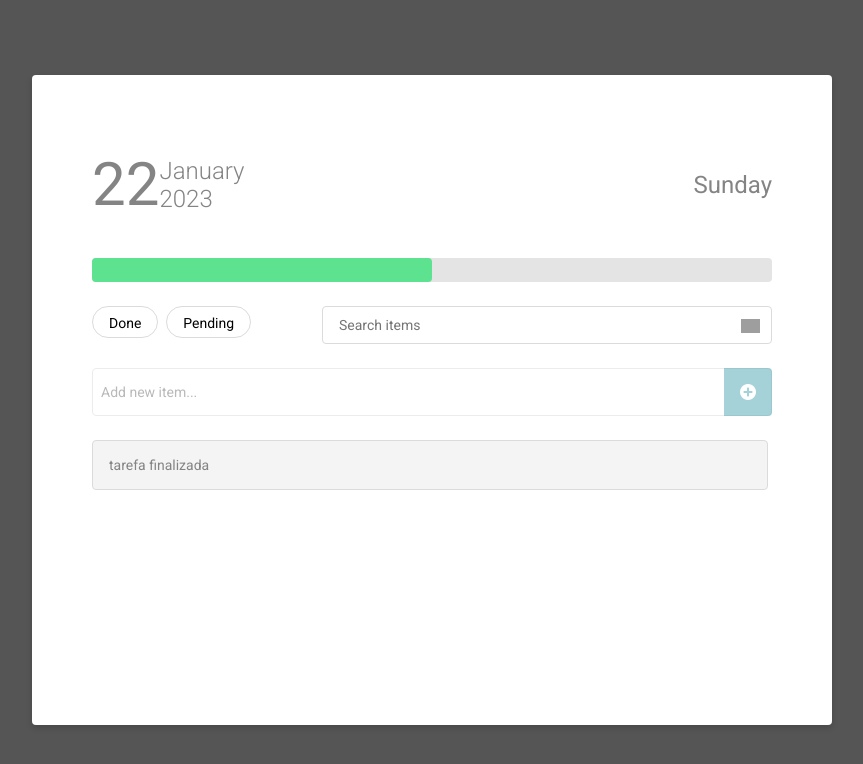
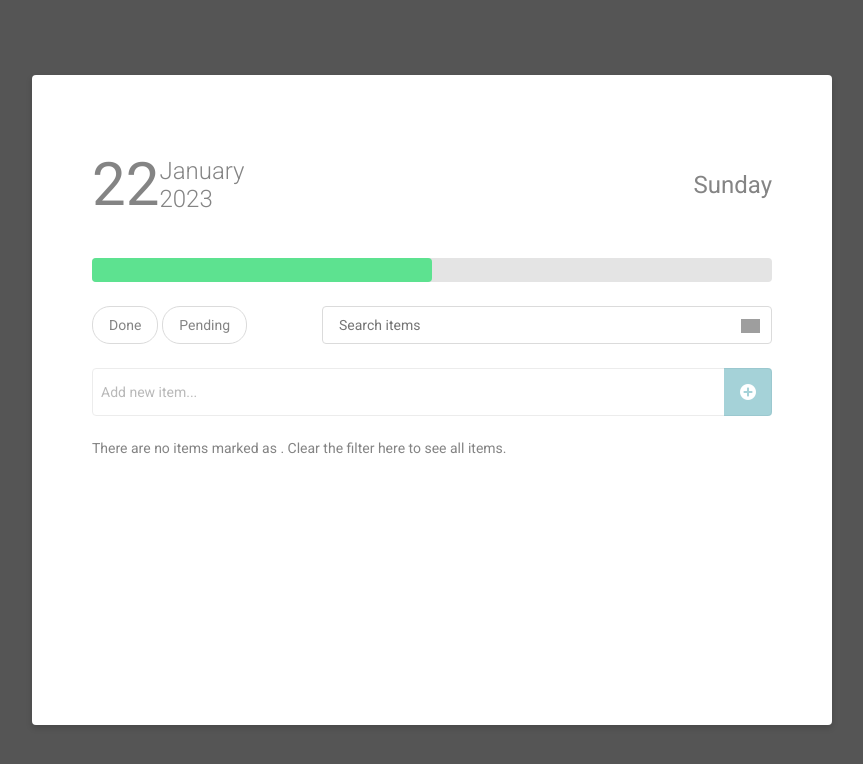
Before and after one commit to sizebay/frontend-challenge, a React (Create React App) app in the folder challenge-sizebay/: page / in a window 1280 px wide. Shown: the top 764 px of the page, without its empty margins (208-1071 px from the left). Built offline with nearby package versions, Linux system fonts and the light colour scheme; grey boxes are pictures that could not be loaded.

Commit message:
fix buttons and filters

```diff
--- a/challenge-sizebay/package.json
+++ b/challenge-sizebay/package.json
@@ -9,6 +9,7 @@
     "react": "^18.2.0",
     "react-dom": "^18.2.0",
     "react-scripts": "5.0.1",
+    "react-tooltip": "^5.5.2",
     "styled-components": "^5.3.6",
     "web-vitals": "^2.1.4"
   },
--- a/challenge-sizebay/src/App.jsx
+++ b/challenge-sizebay/src/App.jsx
@@ -5,7 +5,6 @@ import {
   Modal,
   ModalContent,
   MidModal,
-  StatusButtons,
   } from "./style";
 import ProgressBar from "./Components/ProgressBar/ProgressBar";
 import Calendar from "./Components/Calendar/Calendar";
@@ -14,18 +13,17 @@ import ToDoList from "./Components/ToDoList/ToDoList";
 import GlobalState from "./Contexts/GlobalState";
 
 function App() {
+
+
   return (
     <GlobalState>
       <GlobalStyle />
       <Modal>
         <ModalContent>
           <Calendar/>
-          <ProgressBar />
+          {/* <ProgressBar /> */}
           <MidModal>
-            <StatusButtons>
-              <StatusButton status="done" />
-              <StatusButton status="pending" />
-            </StatusButtons>
+              <StatusButton/>
             <SearchInput />
           </MidModal>
           <AddNewItem/>
--- a/challenge-sizebay/src/Components/AddNewItem/AddNewItem.jsx
+++ b/challenge-sizebay/src/Components/AddNewItem/AddNewItem.jsx
@@ -3,6 +3,7 @@ import { NewItem, AddButton, AddInputWrapper } from "./style";
 import plus from "../../assets/plus.png";
 import useForm from "../../hooks/useForm";
 import { GlobalContext } from "../../Contexts/GlobalContext";
+
 
 const AddNewItem = () => {
   const [form, handleInputChange, clear] = useForm({ query: "" });
@@ -15,6 +16,7 @@ const AddNewItem = () => {
       clear();
     }
   };
+
 
   return (
     <AddInputWrapper>
--- a/challenge-sizebay/src/Components/Calendar/Calendar.jsx
+++ b/challenge-sizebay/src/Components/Calendar/Calendar.jsx
@@ -1,10 +1,11 @@
 import React from "react";
 import { getCurrentMonth } from "../../utils/getCurrentMonth";
 import { getDayOfTheWeek } from "../../utils/getDayOfTheWeek";
+import ProgressBar from "../ProgressBar/ProgressBar";
 import { ModalHeader, Day, MonthYear, Weekday, DateWrapper } from "./style";
 const Calendar = () => {
   const date = new Date();
-  return (
+  return (<>
     <ModalHeader>
       <DateWrapper>
         <Day>{date.getDate()}</Day>
@@ -15,6 +16,8 @@ const Calendar = () => {
       </DateWrapper>
       <Weekday>{getDayOfTheWeek(date.getDay())}</Weekday>
     </ModalHeader>
+     <ProgressBar />
+     </>
   );
 };
 
--- a/challenge-sizebay/src/Components/SearchInput/SearchInput.jsx
+++ b/challenge-sizebay/src/Components/SearchInput/SearchInput.jsx
@@ -1,11 +1,25 @@
-import React from "react";
+import React, { useContext } from "react";
 import { Input, Search, InputWrapper } from "./styles";
-import searchIcon from '../../assets/search.png'
+import searchIcon from "../../assets/search.png";
+import useForm from "../../hooks/useForm";
+import { GlobalContext } from "../../Contexts/GlobalContext";
 
 const SearchInput = () => {
+  const { states, setters } = useContext(GlobalContext);
+
+  const handleInputChange = (e) => {
+    setters.setSearch(e.target.value)
+  }
+
   return (
     <InputWrapper>
-      <Input placeholder="Search items" type="search" />
+      <Input
+        placeholder="Search items"
+        type="search"
+        value={states.search}
+        onChange={handleInputChange}
+        name="query"
+      />
       <Search src={searchIcon} alt="search icon" />
     </InputWrapper>
   );
--- a/challenge-sizebay/src/Components/StatusButton/StatusButton.jsx
+++ b/challenge-sizebay/src/Components/StatusButton/StatusButton.jsx
@@ -1,18 +1,46 @@
-import React, { useContext } from "react";
+import React, { useContext, useState } from "react";
 import { GlobalContext } from "../../Contexts/GlobalContext";
-import {ButtonWrapper} from "./styles";
+import { CustomCheckbox, Container } from "./styles";
+import blueCheck from "../../assets/blue-check.png";
 
-const StatusButton = ({status}) => {
-const {setters} = useContext(GlobalContext)
+const StatusButton = ({ status }) => {
+  const { setters, states } = useContext(GlobalContext);
 
-const selectList = (buttonName) => {
-  if(buttonName.toLowerCase() === "pending") {
-    setters.setListToShow('pending')
-  } else {
-    setters.setListToShow('done')
-  }
-}
-  return <ButtonWrapper onClick={() => selectList(status)}>{status}</ButtonWrapper>
+  const onChangeCheckbox = (e) => {
+    setters.setListToShow(e.target.value);
+  };
+
+
+  return (
+    <Container>
+      <label>
+        <CustomCheckbox
+          checked={states.listToShow === "done"}
+          type="radio"
+          name="tasklist"
+          value="done"
+          onChange={onChangeCheckbox}
+        />
+        <span>
+          <img src={blueCheck} alt="check" />
+          Done
+        </span>
+      </label>
+      <label>
+        <CustomCheckbox
+          checked={states.listToShow === "pending"}
+          type="radio"
+          name="tasklist"
+          value="pending"
+          onChange={onChangeCheckbox}
+        />
+        <span>
+          <img src={blueCheck} alt="check" />
+          Pending
+        </span>
+      </label>
+    </Container>
+  );
 };
 
 export default StatusButton;
--- a/challenge-sizebay/src/Components/StatusButton/styles.jsx
+++ b/challenge-sizebay/src/Components/StatusButton/styles.jsx
@@ -1,14 +1,33 @@
 import styled from "styled-components";
 import { palette } from "../../colors/colors";
 
-export const ButtonWrapper = styled.button`
-  min-width: 4rem;
-  height: 2rem;
-  border-radius: 1rem;
-  border: 1px solid ${palette.lightGrey};
-  text-transform: capitalize;
-  background-color: ${palette.white};
-  font-size: 14px;
-  cursor: pointer;
-  padding: 8px 16px;
-`;
+export const CustomCheckbox = styled.input`
+  display: none;
+
+  & + span {
+    background-color: ${palette.white};
+    color: ${palette.grey};
+    font-size: 14px;
+    text-align: center;
+    min-width: 64px;
+    border: 1px solid ${(props) => props.checked ? palette.blue : palette.lightGrey};
+    border-radius: 18px;
+    padding: 10px 16px;
+    cursor: pointer;
+    position: relative;
+    transition: border 0.2s ease-in;
+    display: flex;
+    align-items: center;
+    gap: 4px;
+
+    & > img {
+      display: ${(props) => props.checked ? 'block' : 'none'};
+    }
+  }
+
+`
+
+export const Container = styled.div`
+  display: flex;
+  gap: 4px;
+`
--- a/challenge-sizebay/src/Components/ToDoList/ToDoList.jsx
+++ b/challenge-sizebay/src/Components/ToDoList/ToDoList.jsx
@@ -1,34 +1,78 @@
 import React, { useContext } from "react";
 import { GlobalContext } from "../../Contexts/GlobalContext";
-import { List, ListItem, RemoveButton, CompleteButton, ButtonsContainer } from "./style";
+import {
+  List,
+  ListItem,
+  RemoveButton,
+  CompleteButton,
+  ButtonsContainer,
+  EmptyListMessage,
+} from "./style";
 import check from "../../assets/check.png";
 import remove from "../../assets/remove.png";
+import { Tooltip } from "react-tooltip";
 
 const ToDoList = () => {
-  const { states } = useContext(GlobalContext);
+  const { states, setters } = useContext(GlobalContext);
+  const progress = 100;
 
   const returnList = () => {
     return states.listToShow === "pending" ? states.pending : states.done;
   };
+
+  const completeTask = (task) => {
+    const newPendingList = states.pending.filter((pendingTask) => {
+      return pendingTask !== task;
+    });
+    setters.setPending(newPendingList);
+    setters.setDone([...states.done, task]);
+  };
+
+  const deleteTask = (task) => {
+    const newPendingList = states.pending.filter((pendingTask) => {
+      return pendingTask.toLowerCase() !== task.toLowerCase();
+    });
+    setters.setPending(newPendingList);
+  };
+
+  // console.log(states.taskProgress)
   return (
     <List>
-      {returnList().map((task, index) => {
+      {returnList().length === 0 ? (
+        <EmptyListMessage>
+          {`There are no items marked as ${states.listToShow}. Clear the filter here to see all
+          items.`}
+        </EmptyListMessage>
+      ) : (
+        returnList()
+          .filter((task) => {
+            return task.toLowerCase().includes(states.search.toLowerCase());
+          })
+          .map((task, index, array) => {
+            let taskPercentage = progress / array.length;
+            // setters.setTaskProgress([...states.taskProgress, taskPercentage])
             return (
-          <div>
-            <ListItem key={index}>
+              <div key={index}>
+                <ListItem
+                  id="task"
+                  data-tooltip-content="Edit task"
+                  data-tooltip-place="bottom"
+                >
+                  <Tooltip anchorId="task" />
                   {task}
                   <ButtonsContainer>
-                <RemoveButton>
+                    <RemoveButton onClick={() => deleteTask(task)}>
                       <img src={remove} alt="remove" />
                     </RemoveButton>
-                <CompleteButton>
+                    <CompleteButton onClick={() => completeTask(task)}>
                       <img src={check} alt="check" />
                     </CompleteButton>
                   </ButtonsContainer>
                 </ListItem>
               </div>
             );
-      })}
+          })
+      )}
     </List>
   );
 };
--- a/challenge-sizebay/src/Components/ToDoList/style.jsx
+++ b/challenge-sizebay/src/Components/ToDoList/style.jsx
@@ -4,8 +4,9 @@ import { palette } from "../../colors/colors";
 export const ListItem = styled.li`
   width: 100%;
   font-size: 14px;
+  min-height: 50px;
   border: 1px solid ${palette.lightGrey};
-  padding: 16px 0 16px 16px;
+  padding-left: 16px;
   color: ${palette.grey};
   background-color: ${palette.offwhite};
   border-radius: 4px;
@@ -13,9 +14,6 @@ export const ListItem = styled.li`
   align-items: center;
   justify-content: space-between;
 
-  &:hover {
-    padding-left: 16px;
-  }
   &:not(:hover) {
     & > div {
       display: none;
@@ -29,7 +27,7 @@ export const ButtonsContainer = styled.div`
 `
 export const RemoveButton = styled.button`
   width: 44px;
-  height: 44px;
+  min-height: 48px;
   background-color: ${palette.red};
   display: flex;
   align-items: center;
@@ -70,3 +68,8 @@ export const List = styled.ul`
     border-radius: 8px;
   }
 `;
+
+export const EmptyListMessage = styled.span`
+  font-size: 14px;
+  color:${palette.grey};
+`
--- a/challenge-sizebay/src/Contexts/GlobalState.jsx
+++ b/challenge-sizebay/src/Contexts/GlobalState.jsx
@@ -3,12 +3,14 @@ import {GlobalContext} from './GlobalContext'
 
 const GlobalState = (props) => {
 const [pending, setPending] = useState(['Tarefa pendente'])
-const [done, setDone] = useState(['tarefa finalizada'])
+const [done, setDone] = useState([])
 const [listToShow, setListToShow] = useState('')
+const [search, setSearch] = useState('')
+const [taskProgress, setTaskProgress] = useState([])
 
 
-const states = {pending, done, listToShow }
-const setters = {setPending, setDone, setListToShow}
+const states = {pending, done, listToShow, search,taskProgress }
+const setters = {setPending, setDone, setListToShow, setSearch, setTaskProgress}
 const data = {states, setters}
 
   return (
--- a/challenge-sizebay/src/index.js
+++ b/challenge-sizebay/src/index.js
@@ -1,6 +1,8 @@
 import React from 'react';
 import ReactDOM from 'react-dom/client';
 import App from './App';
+import 'react-tooltip/dist/react-tooltip.css'
+
 
 const root = ReactDOM.createRoot(document.getElementById('root'));
 root.render(
--- a/challenge-sizebay/src/style.jsx
+++ b/challenge-sizebay/src/style.jsx
@@ -27,8 +27,3 @@ export const MidModal = styled.div`
   display: flex;
   justify-content: space-between;
 `;
-
-export const StatusButtons = styled.aside`
-  display: flex;
-  gap: 0.5rem;
-`;
```
Also changed, not shown: challenge-sizebay/src/assets/blue-check.png (added), 1 other file (tests, documents, lock files or other folders). Lines whose indentation alone changed are shown as unchanged.
